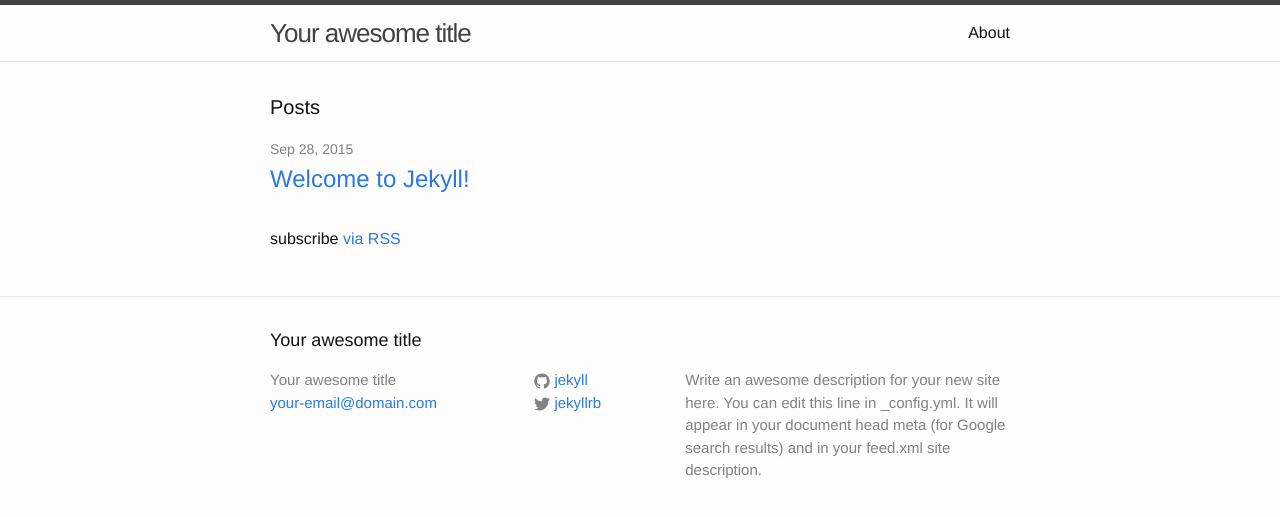
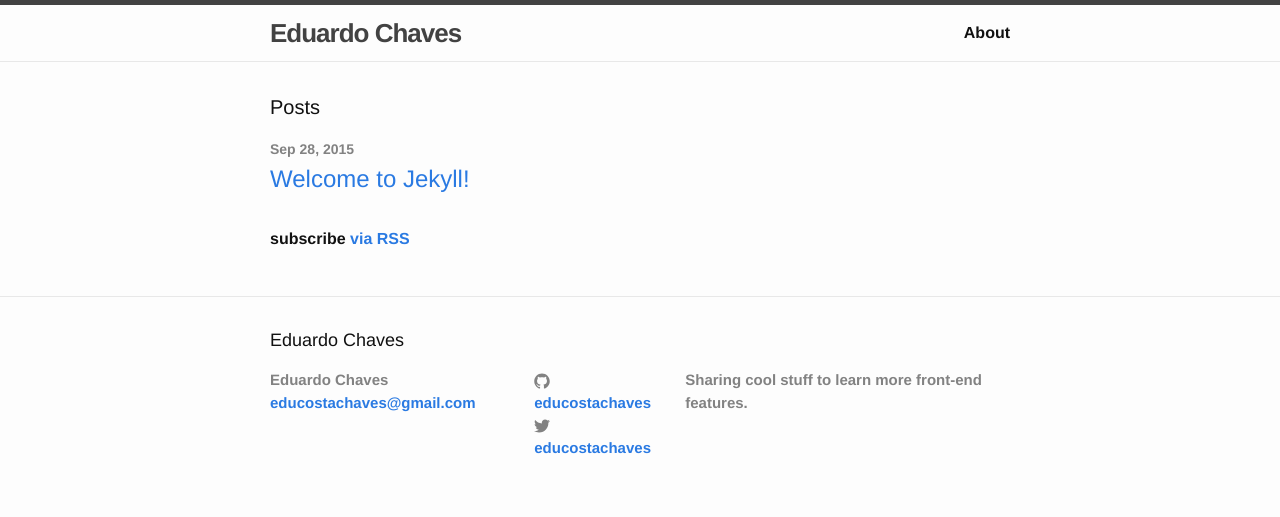
Before and after one commit to educostachaves/eduardochaves.github.io, a Jekyll site: the page built from index.html, in a window 1280 px wide. Shown: the top 517 px of the page. Built offline with Jekyll 4.4.1, drawn with Linux system fonts in a browser that asks for light colours.

Commit message:
github pages

```diff
--- /dev/null
+++ b/Gemfile
@@ -0,0 +1 @@
+gem 'github-pages'
--- a/_config.yml
+++ b/_config.yml
@@ -1,14 +1,12 @@
 # Site settings
-title: Your awesome title
-email: your-email@domain.com
+title: Eduardo Chaves
+email: educostachaves@gmail.com
 description: > # this means to ignore newlines until "baseurl:"
-  Write an awesome description for your new site here. You can edit this
-  line in _config.yml. It will appear in your document head meta (for
-  Google search results) and in your feed.xml site description.
+  Sharing cool stuff to learn more front-end features.
 baseurl: "" # the subpath of your site, e.g. /blog/
-url: "http://yourdomain.com" # the base hostname & protocol for your site
-twitter_username: jekyllrb
-github_username:  jekyll
+url: "http://eduardochaves.com.br/" # the base hostname & protocol for your site
+twitter_username: educostachaves
+github_username:  educostachaves
 
 # Build settings
 markdown: kramdown
--- a/_sass/_base.scss
+++ b/_sass/_base.scss
@@ -17,7 +17,7 @@ body {
     font-family: $base-font-family;
     font-size: $base-font-size;
     line-height: $base-line-height;
-    font-weight: 300;
+    font-weight: bold;
     color: $text-color;
     background-color: $background-color;
     -webkit-text-size-adjust: 100%;
```
Also changed, not shown: Gemfile.lock (added), 1 other file.
